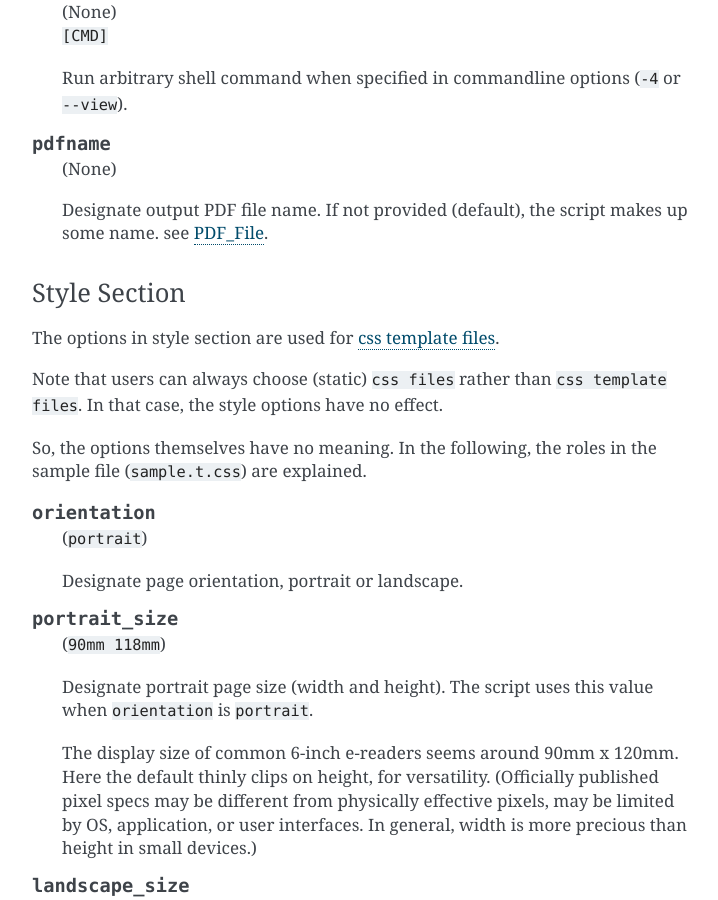
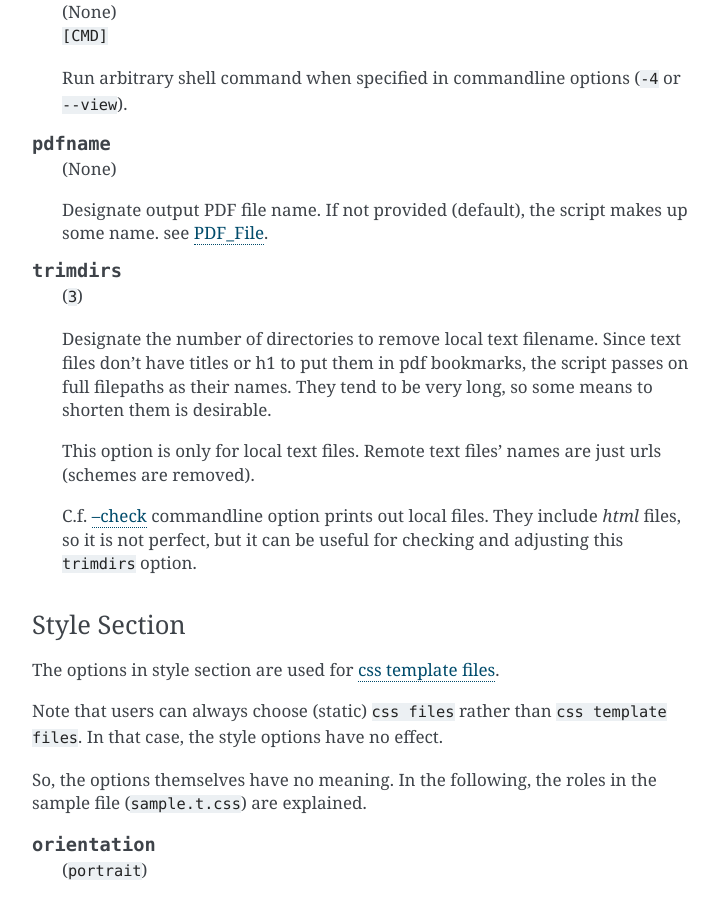
Before and after one commit to openandclose/tosixinch, a Sphinx documentation site: the page built from docs/options.rst, in a window 1280 px wide and 900 px high, scrolled down 6688 px. Shown: the whole window, without its empty margins (388-1106 px from the left). Built offline with Sphinx 7.4.7, drawn with Linux system fonts in a browser that asks for light colours.

Commit message:
Add trimdirs option, Cut minsep method [API]
'minsep' was hard to reason about.
Introduce simpler routine.

```diff
--- a/docs/commandline.rst
+++ b/docs/commandline.rst
@@ -217,6 +217,10 @@ Configs
 
     override the converter executable path. you also need to set the converter itself
 
+.. option:: --trimdirs TRIMDIRS
+
+    remove leading directories from local text name to shorten title
+
 Styles
 ------
 
--- a/docs/options.rst
+++ b/docs/options.rst
@@ -381,6 +381,24 @@ General Section
     If not provided (default), the script makes up some name.
     see `PDF_File <overview.html#dword-PDF_File>`__.
 
+.. confopt:: trimdirs
+
+    | (``3``)
+
+    Designate the number of directories to remove local text filename.
+    Since text files don't have titles or h1 to put them in pdf bookmarks,
+    the script passes on full filepaths as their names.
+    They tend to be very long, so some means to shorten them is desirable.
+
+    This option is only for local text files.
+    Remote text files' names are just urls (schemes are removed).
+
+    C.f. `--check <commandline.html#cmdoption-c>`__ commandline option
+    prints out local files.
+    They include *html* files, so it is not perfect,
+    but it can be useful for
+    checking and adjusting this ``trimdirs`` option.
+
 
 Style Section
 ^^^^^^^^^^^^^
```
Also changed, not shown: 6 other files.
